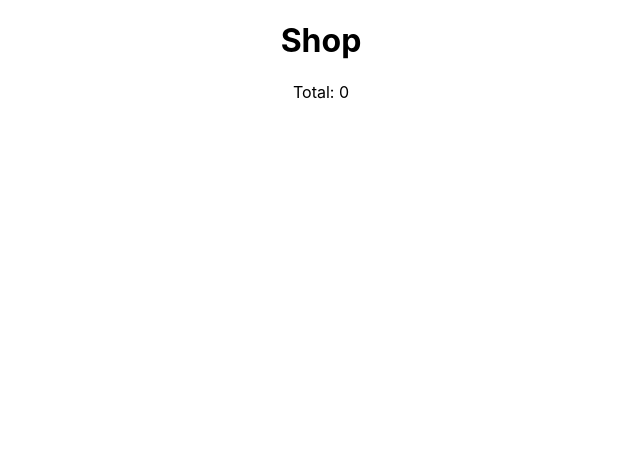
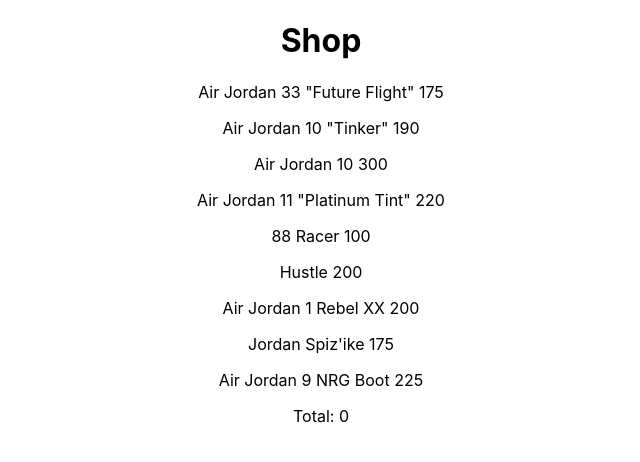
Before and after one commit to MonicaHoward/react-quick-buy-module, a React (Create React App) app: page / in a window 1280 px wide. Shown: the top 462 px of the page, without its empty margins (319-959 px from the left). Built offline with nearby package versions, Linux system fonts and the light colour scheme.

Commit message:
Implemented 'add to cart' functionality

```diff
--- a/src/Shop.js
+++ b/src/Shop.js
@@ -2,7 +2,7 @@
 
 class Shop extends Component {
     cartTotal(price){
-        this.setState({total: this.setState.total + price})
+        this.setState({total: this.state.total + price})
     }
 
     constructor(props){
@@ -35,10 +35,25 @@
 }
 
 class Item extends Component {
+
+    click(){
+        var active = !this.state.active;
+        this.setState({active: active});
+        this.props.cartTotal(active ? this.props.price : -this.props.price)
+    }
+
+    constructor(props){
+        super(props);
+
+        this.state = {
+            active: false
+        };
+        this.click = this.click.bind(this);
+    }
     render(){
         return(
             <div>
-
+                <p onClick={this.click}>{this.props.name} {this.props.price}</p>
             </div>
         )
     }
```
